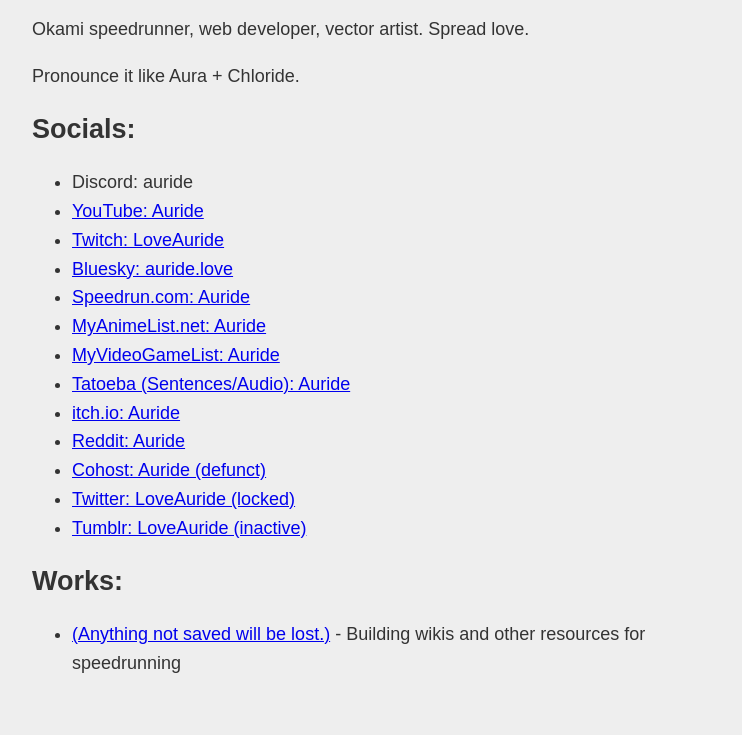
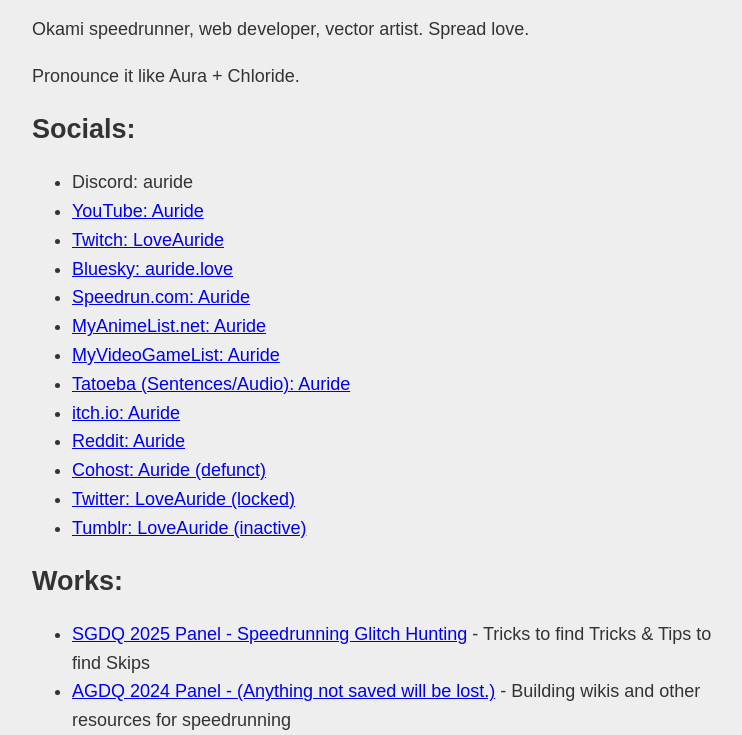
Before and after one commit to Auride/auride.github.io, a plain HTML site: page index.html in a window 1280 px wide. Shown: the part 204-939 px from the top of the page, without its empty margins (258-1000 px from the left). Before the commit the page ends 881 px from the top, so only its background shows below. Drawn offline with Linux system fonts and the light colour scheme.

Commit message:
Update index.html - Add link to SGDQ 2025 panel pdf

```diff
--- a/index.html
+++ b/index.html
@@ -98,7 +98,8 @@
 	</ul>
     <h2>Works:</h2>
     <ul>
-		<li><a href="anything-not-saved.pdf">(Anything not saved will be lost.)</a> - Building wikis and other resources for speedrunning</li>
+		<li><a href="speedrunning-glitch-hunting.pdf">SGDQ 2025 Panel - Speedrunning Glitch Hunting</a> - Tricks to find Tricks & Tips to find Skips</li>
+		<li><a href="anything-not-saved.pdf">AGDQ 2024 Panel - (Anything not saved will be lost.)</a> - Building wikis and other resources for speedrunning</li>
     </ul>
 </body>
 </html>
```
